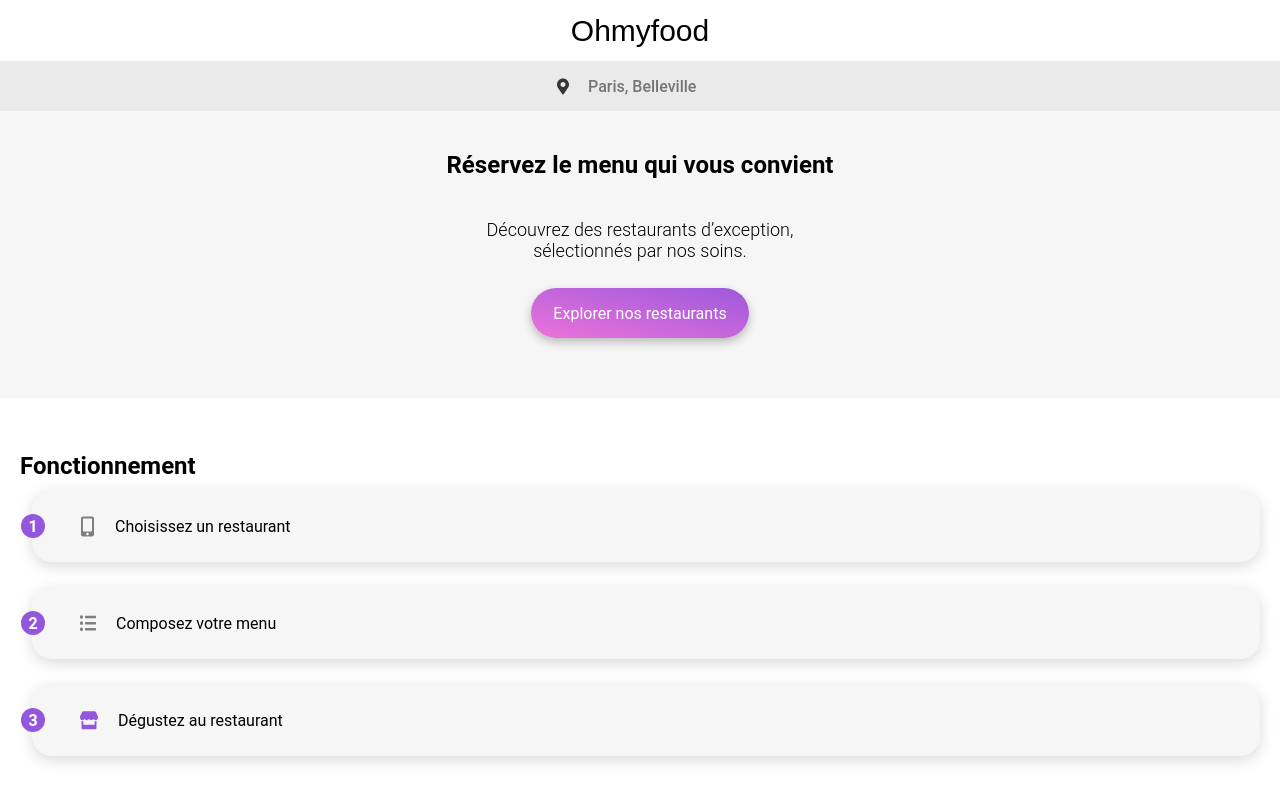
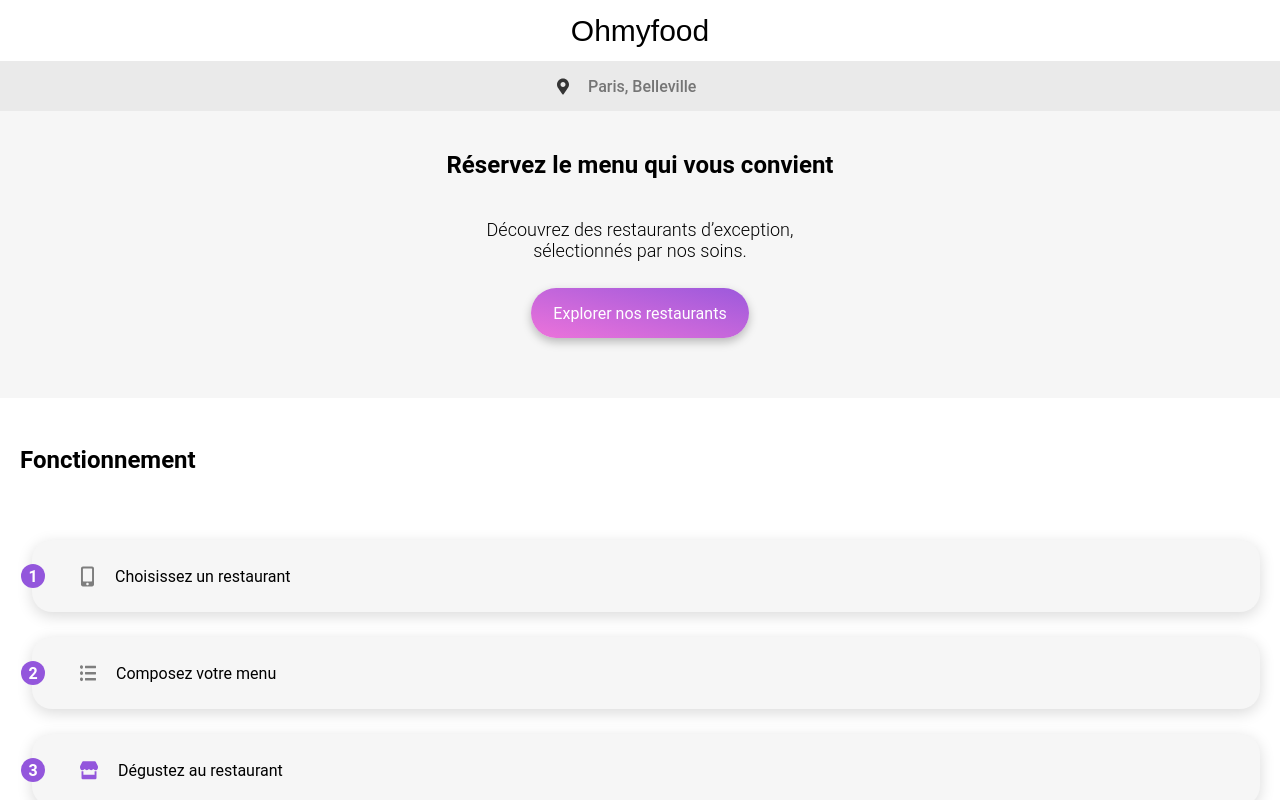
Before and after one commit to AqdasDar/Ohmyfood, a plain HTML site: page index.html in a window 1280 px wide. Shown: the top 800 px of the page. Drawn offline with Linux system fonts and the light colour scheme.

Commit message:
first page half done 2

```diff
--- a/sass/main.css
+++ b/sass/main.css
@@ -121,8 +121,7 @@ a {
   font-style: normal;
   font-weight: 700;
   line-height: normal;
-  margin: 0 0 24px 20px;
-  padding-top: 54px;
+  margin: 48px 80px 26px 20px;
 }
 
 .section2_ol {
```
